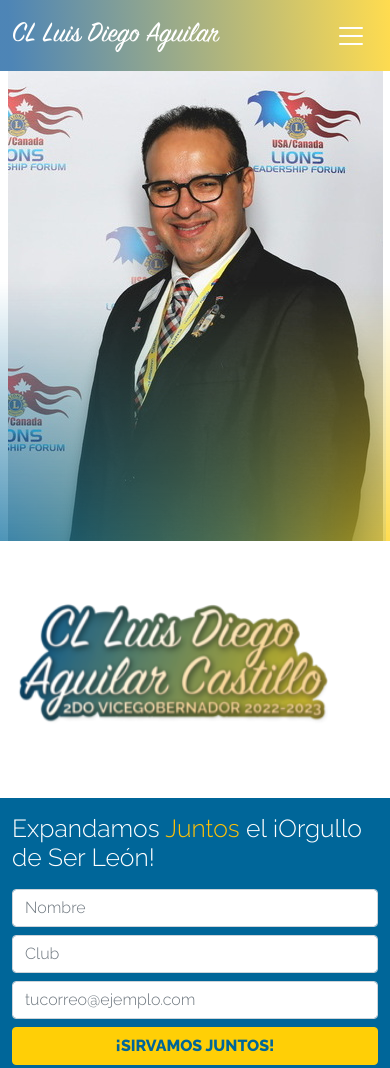
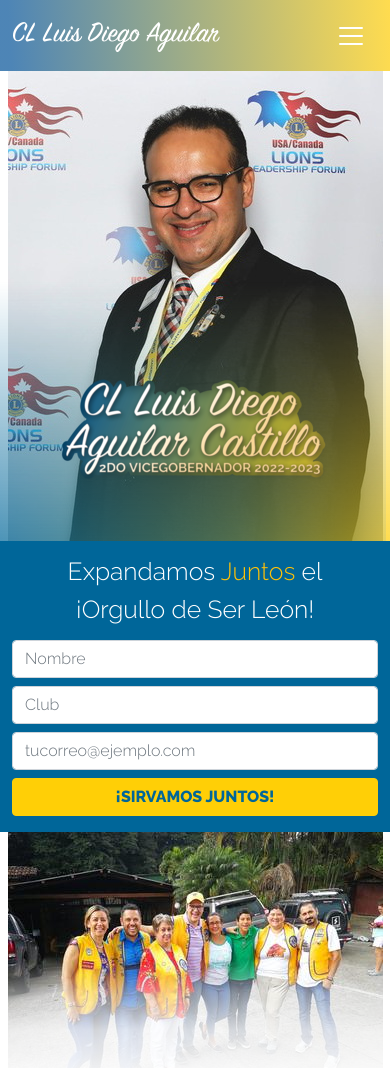
Before and after one commit to EstebanMPC/LCcampaign, a website: page index.html in a window 390 px wide. Shown: the top 1068 px of the page. Drawn offline with nearby package versions, Linux system fonts and the light colour scheme.

Commit message:
mobile is mostly done, some edits needed

```diff
--- a/css/styles.css
+++ b/css/styles.css
@@ -230,12 +230,12 @@
   position: relative;
 }
 
-/* .landinglogo {
+.landinglogo-mobile {
   position: absolute;
   z-index: 100;
   left: 45px;
   top: 325px;
-} */
+}
 
 .landinglogo {
   width: 350px;
--- a/index.html
+++ b/index.html
@@ -93,15 +93,15 @@
                 <div id="gradientOverlay" class="headergradient"></div>
             </div>
             <img src="./img/Logo_Campana_300x220.png" alt="Luis Diego Logo"
-                class="landinglogo animate__animated animate__fadeIn">
+                class="landinglogo-mobile animate__animated animate__fadeIn">
         </div>
     </header>
 
     <!-- EMAIL CALL TO ACTION DESKTOP -->
     <div id="emailcalltoaction" class="d-none d-lg-block d-flex justify-content-center flex-column align-items-center p-3">
         <div class=" d-flex flex-column display-column align-items-center justify-content-center titleTwo animate__animated animate__fadeIn" >
-            <h2>Expandamos <span class="text-warning">Juntos</span> el</h2>
-            <h2>¡Orgullo de Ser León!</h2>
+            <h2>Expandamos <span class="text-warning">Juntos</span> el ¡Orgullo de Ser León!</h2>
+
         </div>
         <form class="row g-4 mt-2 pb-3  col-lg-12 col-md-12 col-sm-12 col-12 d-flex flex-row align-items-center justify-content-center" data-aos="fade-up">
             <div class="col-auto">
@@ -123,7 +123,8 @@
         <div id="emailcalltoaction" class=" d-lg-none">
             <div
                 class="  pt-3 d-flex flex-column display-column align-items-center justify-content-center titleTwo animate__animated animate__fadeIn">
-                <h2>Expandamos <span class="text-warning">Juntos</span> el ¡Orgullo de Ser León!</h2>
+                    <h2>Expandamos <span class="text-warning">Juntos</span> el</h2>
+                    <h2>¡Orgullo de Ser León!</h2>
             </div>
             <form class=" col-lg-5 col-md-12 col-sm-12 col-12" data-aos="fade-up">
                 <div class="mt-2">
```
